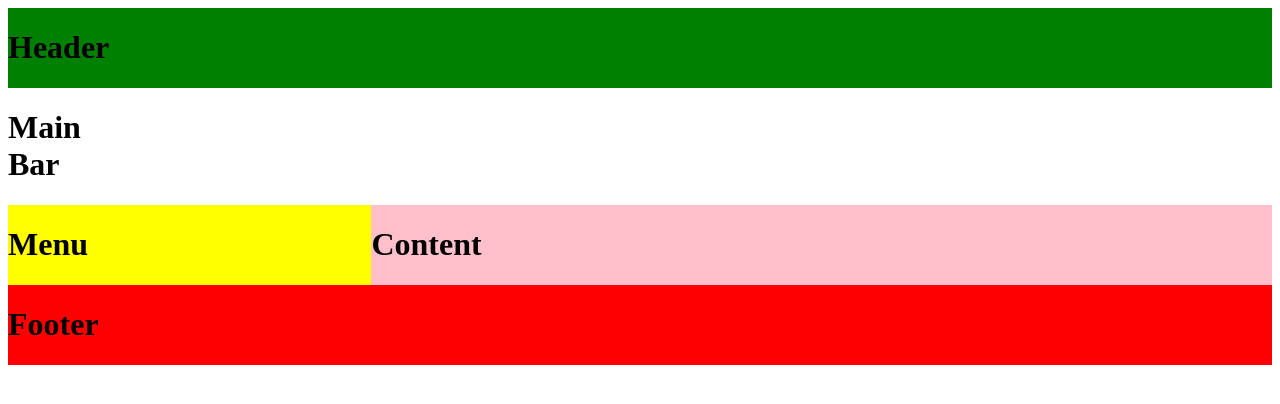
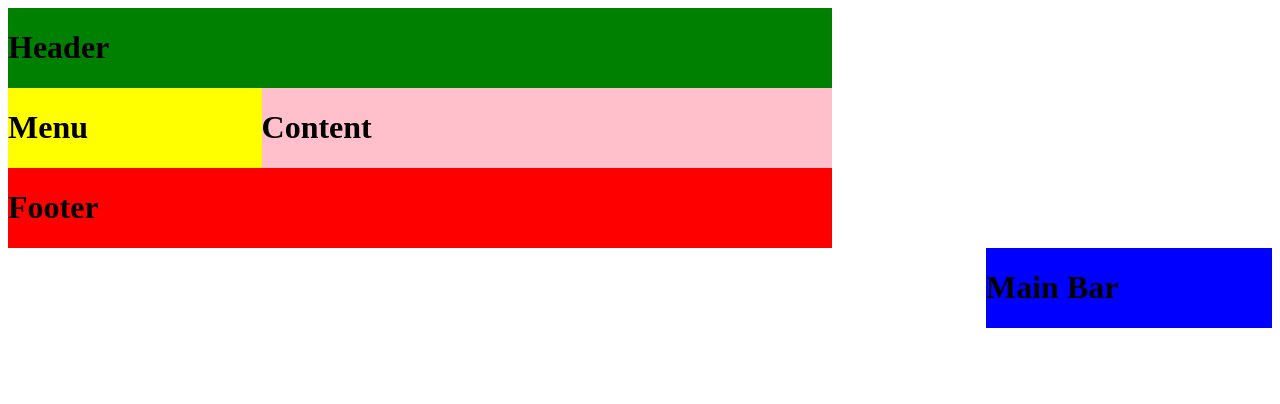
Before and after one commit to yennhi0605/Website-Template, a plain HTML site: page index.html in a window 1280 px wide. Drawn offline with Linux system fonts and the light colour scheme.

Commit message:
Update page.css

```diff
--- a/page.css
+++ b/page.css
@@ -2,7 +2,7 @@
 			display: grid;
 			grid-template-areas:
 			"header header header header header"
-			"menuBar menuBar menuBar menuBar menuBar"
+			"mainBar mainBar mainBar mainBar mainBar"
 			"menu menu content content content"
 			"menu menu content content content"
 			"footer footer footer footer footer";
@@ -12,7 +12,7 @@
 			background-color: green;
 			grid-area: header;
 		}
-		.menuBar{
+		.mainBar{
 			background-color: blue;
 			grid-area: menuBar;
 		}
```
